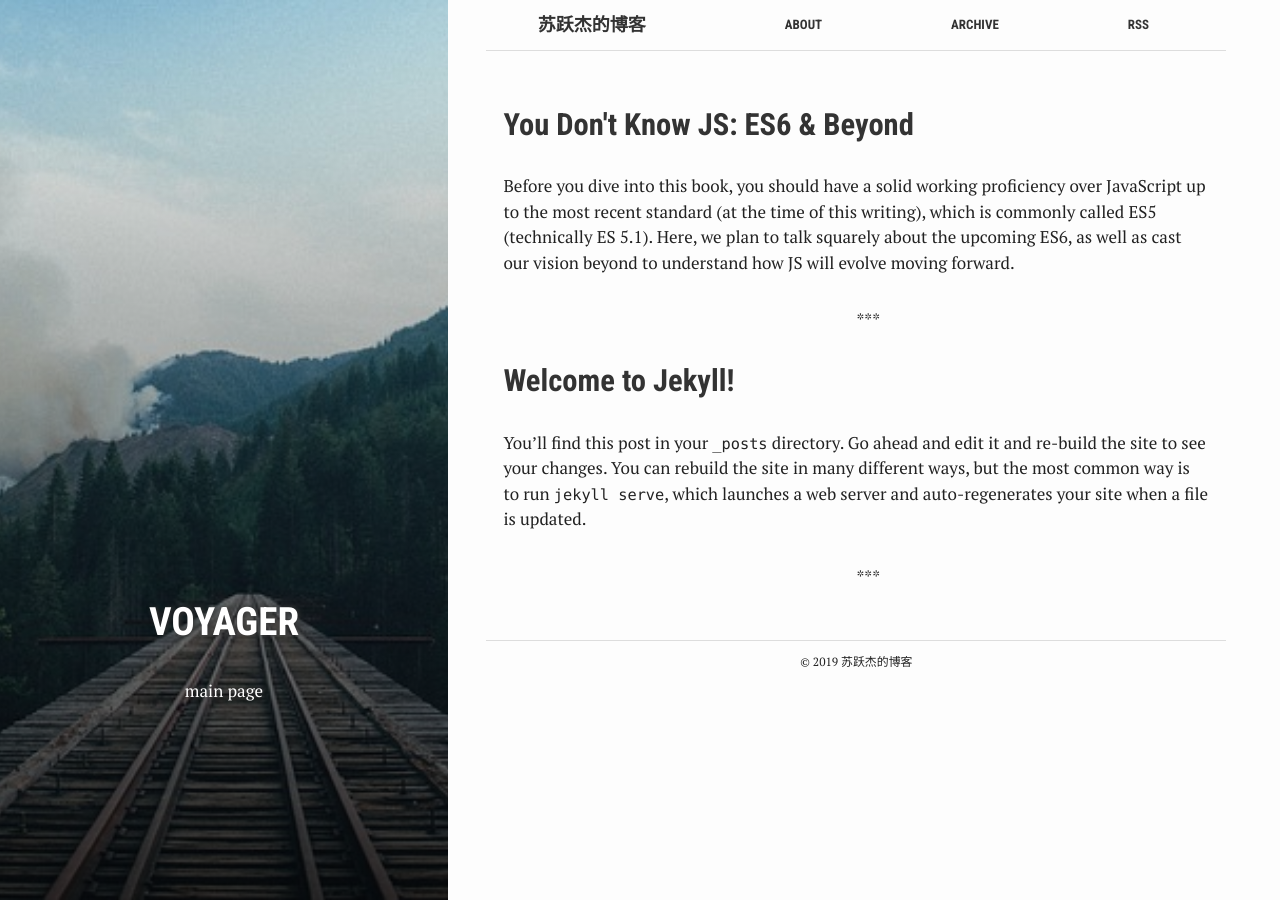
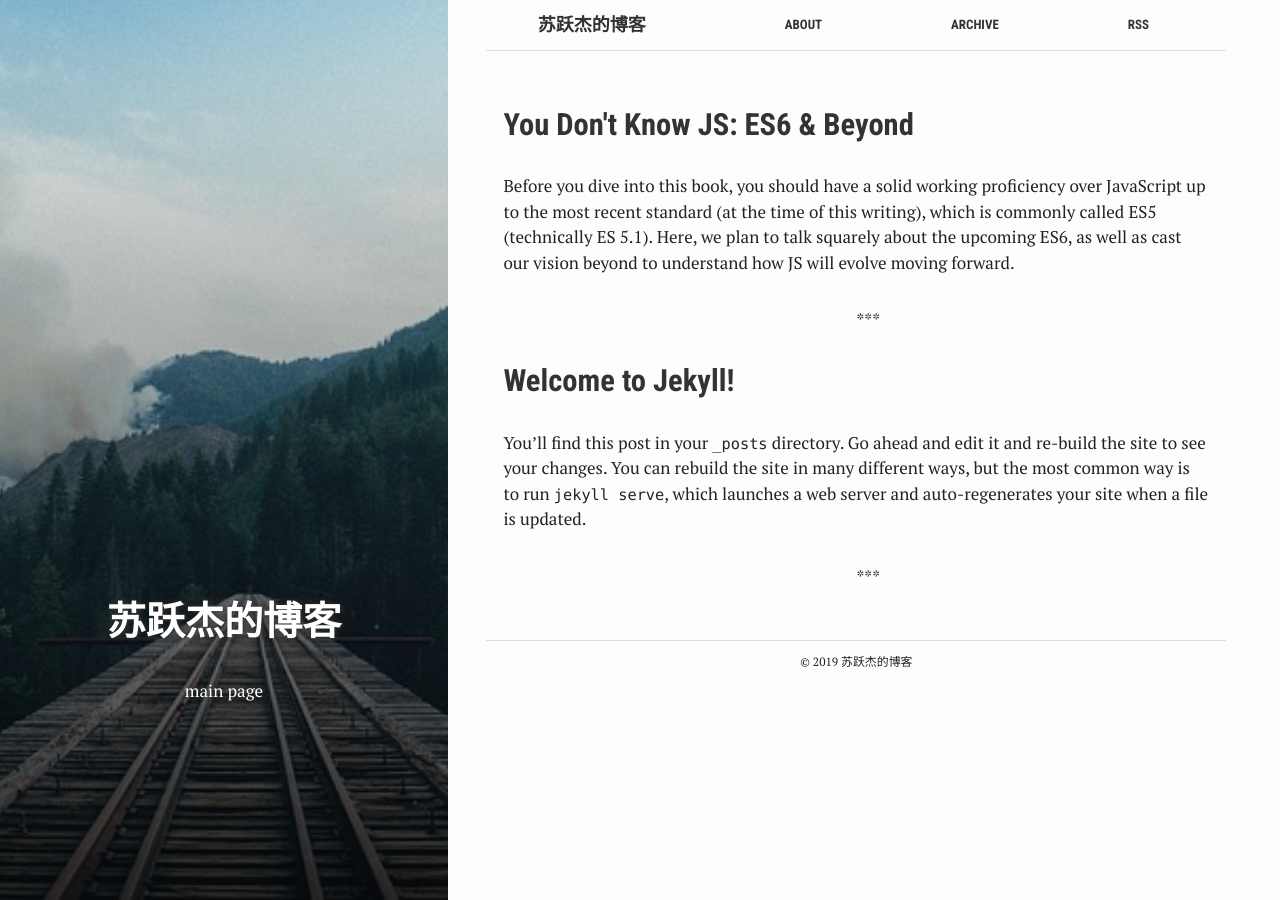
Before and after one commit to suyuejie/blog, a Jekyll site: the page built from index.html, in a window 1280 px wide. Built offline with Jekyll 4.4.1, drawn with Linux system fonts in a browser that asks for light colours.

Commit message:
Add files via upload

```diff
--- a/index.html
+++ b/index.html
@@ -1,8 +1,8 @@
 ---
 bg: "rails.jpg"
 layout: default
-crawlertitle: "Jekyll blog"
-title: "Voyager"
+crawlertitle: "苏跃杰的博客"
+title: "苏跃杰的博客"
 summary: "main page"
 ---
 
```
